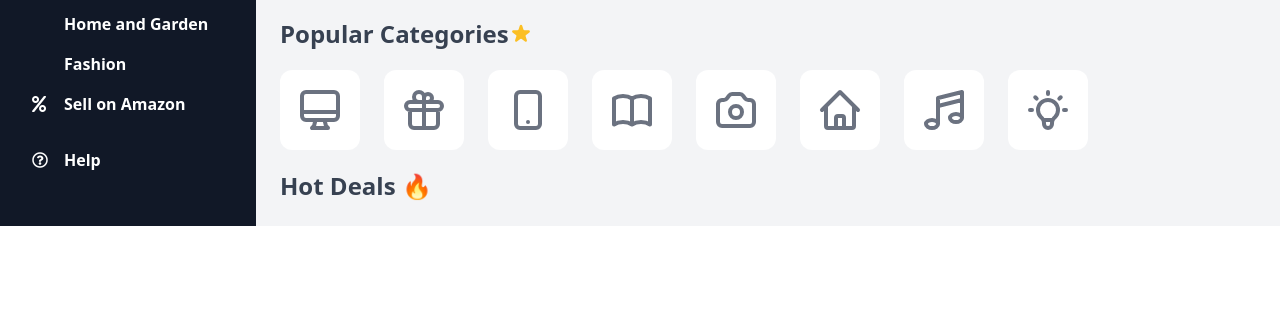
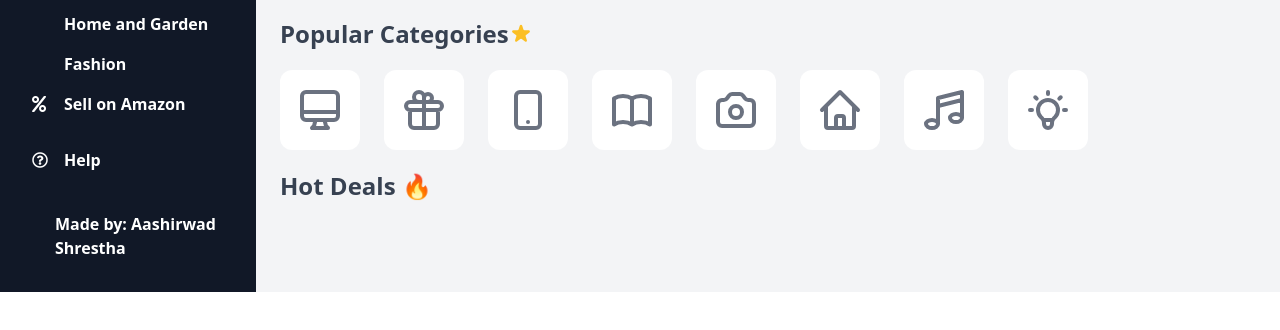
Before and after one commit to aashirwad43/amazon-clone, a plain HTML site: page index.html in a window 1280 px wide. Shown: the part 286-616 px from the top of the page. Drawn offline with nearby package versions, Linux system fonts and the light colour scheme; no server answers.

Commit message:
Added made by

```diff
--- a/index.html
+++ b/index.html
@@ -112,6 +112,14 @@
                             <i class="far fa-question-circle"></i>
                         </span>
                         <span>Help</span>
+                    </div>
+                    <br>
+                    <div class="sidebar-main-category text-white flex cursor-pointer font-bold p-2">
+                        <span class="w-8">
+                        </span>
+                        <span>
+                            Made by: <a href="https://aashirstha.com.np">Aashirwad Shrestha</a>
+                        </span>
                     </div>
                 </div>
             </div>
```
